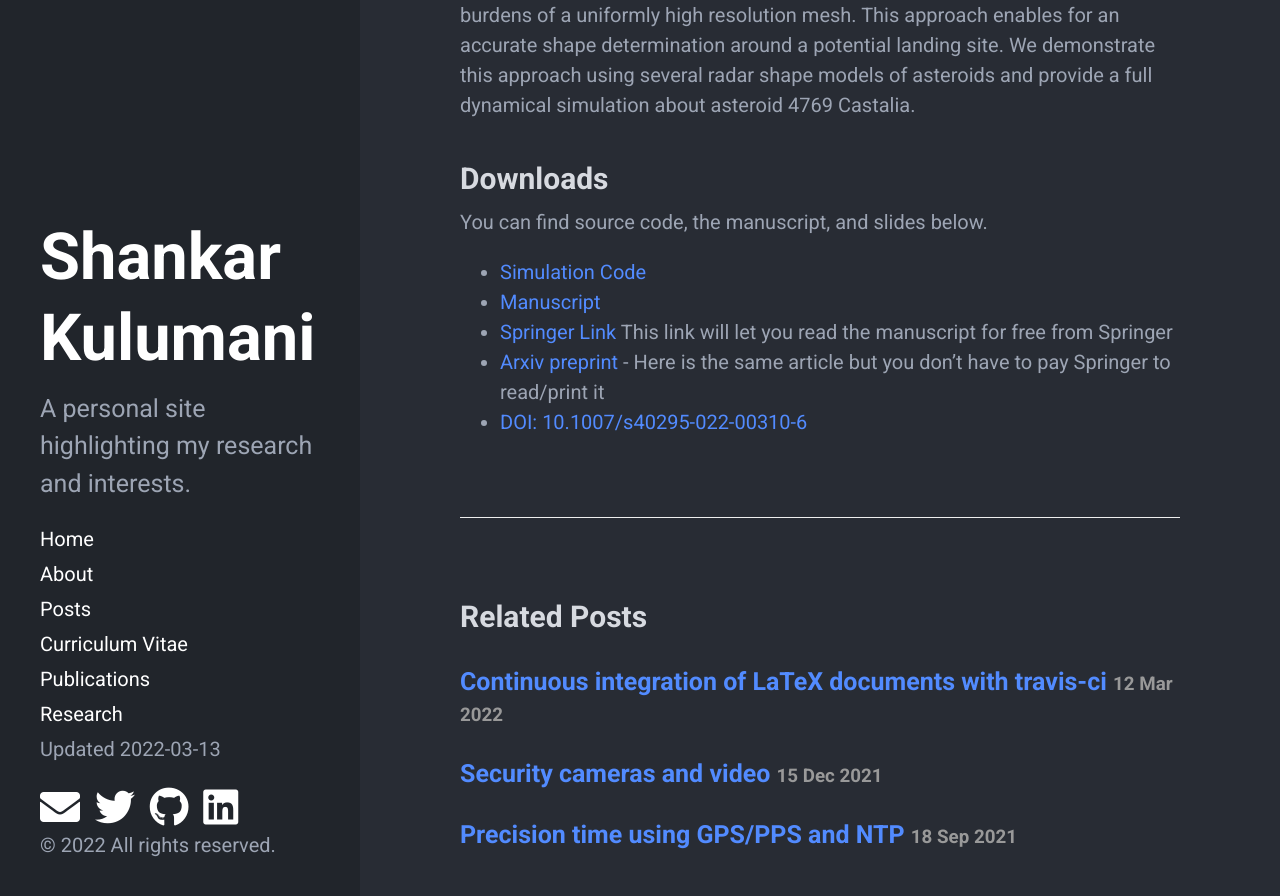
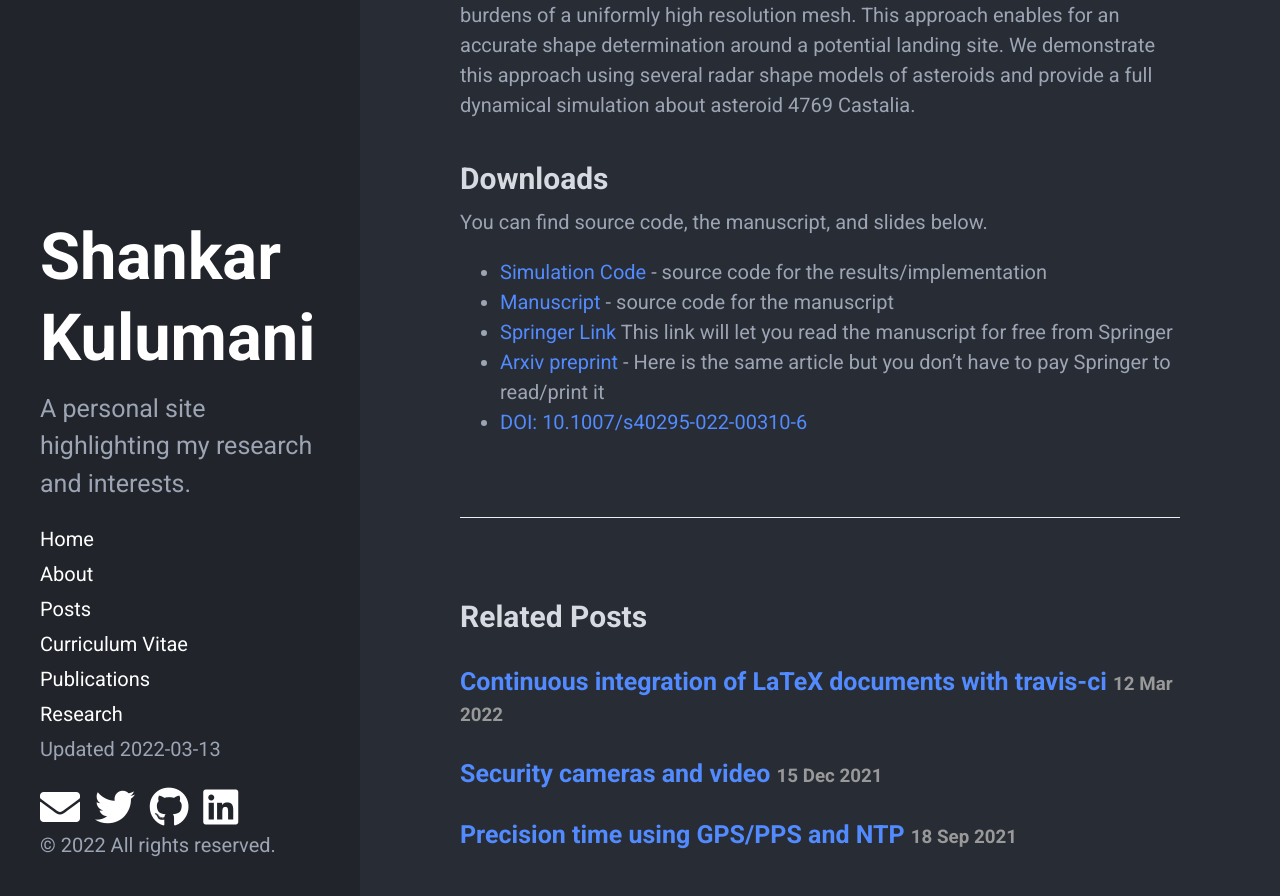
Before and after one commit to skulumani/skulumani.github.io, a Jekyll site: the page built from _posts/2022-03-12-asteroid-landing.md, in a window 1280 px wide and 900 px high, scrolled down 878 px. Shown: the top 896 px of the window. Built offline with Jekyll 4.4.1, drawn with Linux system fonts in a browser that asks for light colours; nearby versions of some CDN libraries.

Commit message:
Update website with arxiv link

```diff
--- a/_posts/2022-03-12-asteroid-landing.md
+++ b/_posts/2022-03-12-asteroid-landing.md
@@ -17,8 +17,8 @@
 
 You can find source code, the manuscript, and slides below.
 
-* [Simulation Code](https://github.com/skulumani/2017_JAS_matlab)
-* [Manuscript](https://github.com/skulumani/2018_JGCD)
+* [Simulation Code](https://github.com/skulumani/2017_JAS_matlab) - source code for the results/implementation
+* [Manuscript](https://github.com/skulumani/2018_JGCD) - source code for the manuscript
 * [Springer Link](https://rdcu.be/cIEep) This link will let you read the manuscript for free from Springer
-* [Arxiv preprint]() - Here  is the same article but you don't have to pay Springer to read/print it
+* [Arxiv preprint](https://arxiv.org/abs/2203.06485) - Here is the same article but you don't have to pay Springer to read/print it
 * [DOI: 10.1007/s40295-022-00310-6](https://doi.org/10.1007/s40295-022-00310-6)
```
